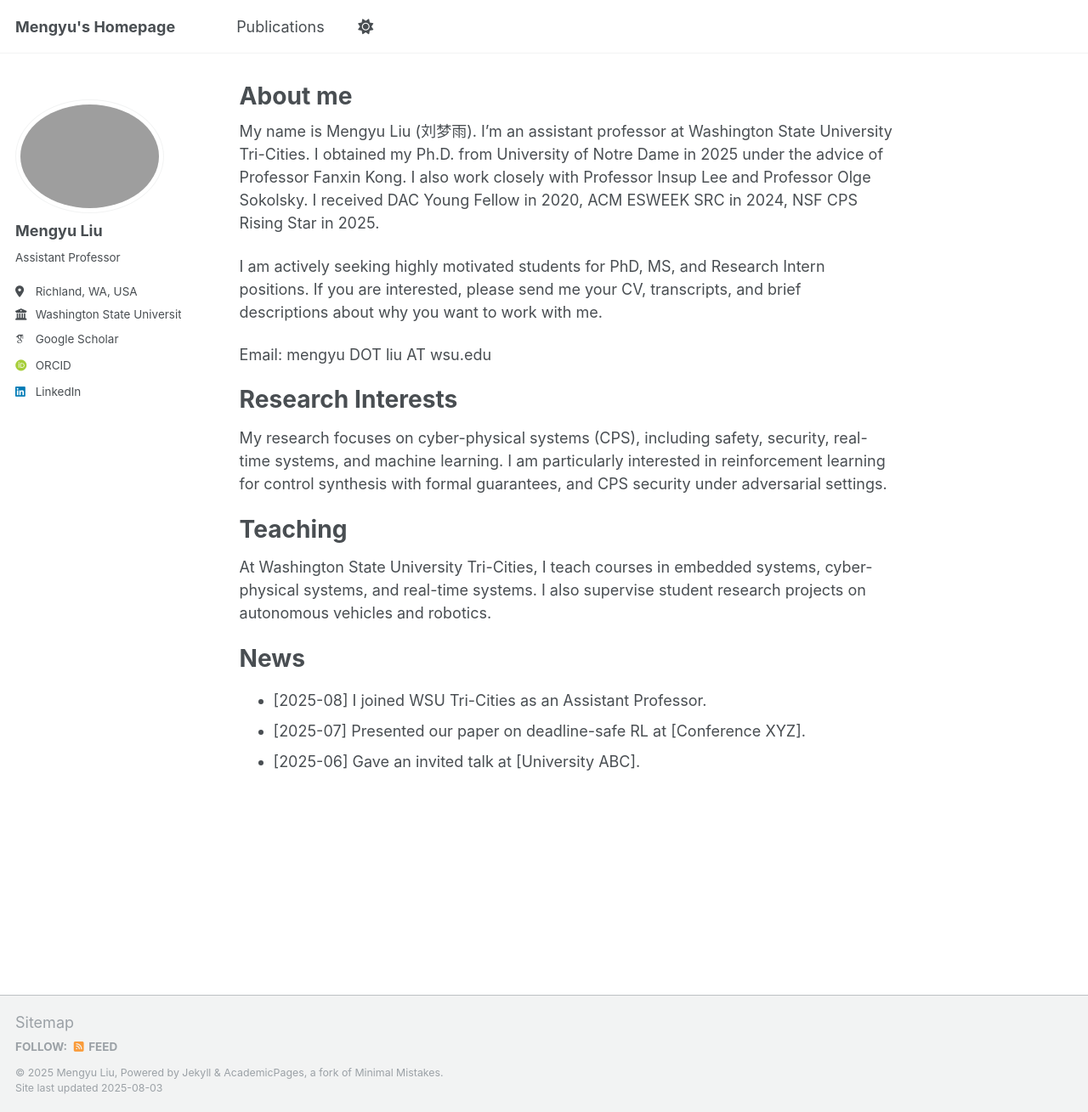
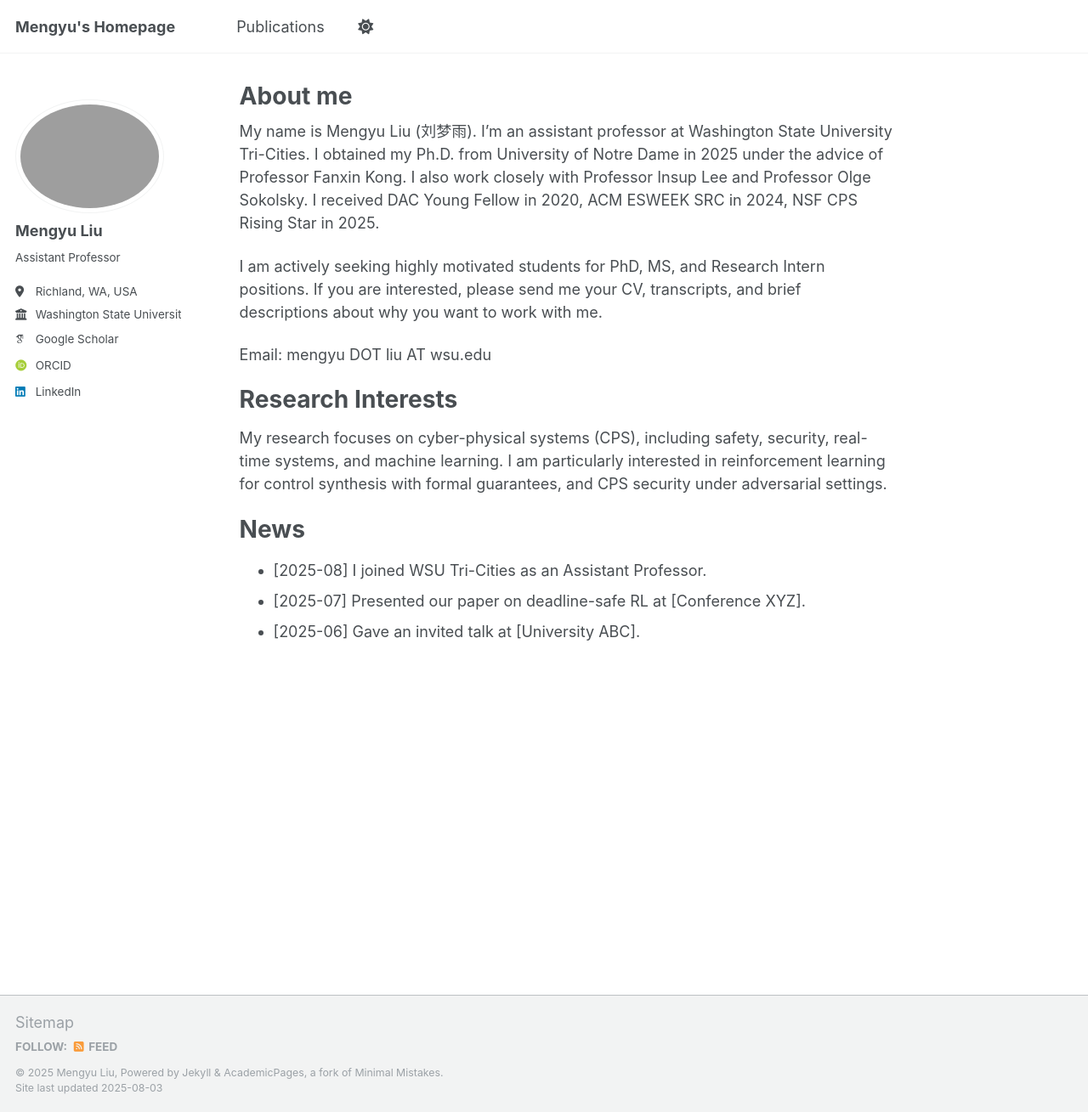
Before and after one commit to Mengyuliu0520/Mengyuliu0520.github.io, a Jekyll site: the page built from _pages/about.md, in a window 1280 px wide and 1309 px high. Shown: the whole window at 85% size. Built offline with Jekyll 4.4.1, drawn with Linux system fonts in a browser that asks for light colours; some web fonts are replaced.

Commit message:
Update about.md

```diff
--- a/_pages/about.md
+++ b/_pages/about.md
@@ -16,10 +16,6 @@ Email: mengyu DOT liu AT wsu.edu
 
 My research focuses on cyber-physical systems (CPS), including safety, security, real-time systems, and machine learning. I am particularly interested in reinforcement learning for control synthesis with formal guarantees, and CPS security under adversarial settings.
 
-# Teaching
-
-At Washington State University Tri-Cities, I teach courses in embedded systems, cyber-physical systems, and real-time systems. I also supervise student research projects on autonomous vehicles and robotics.
-
 # News
 
 - [2025-08] I joined WSU Tri-Cities as an Assistant Professor.
```
